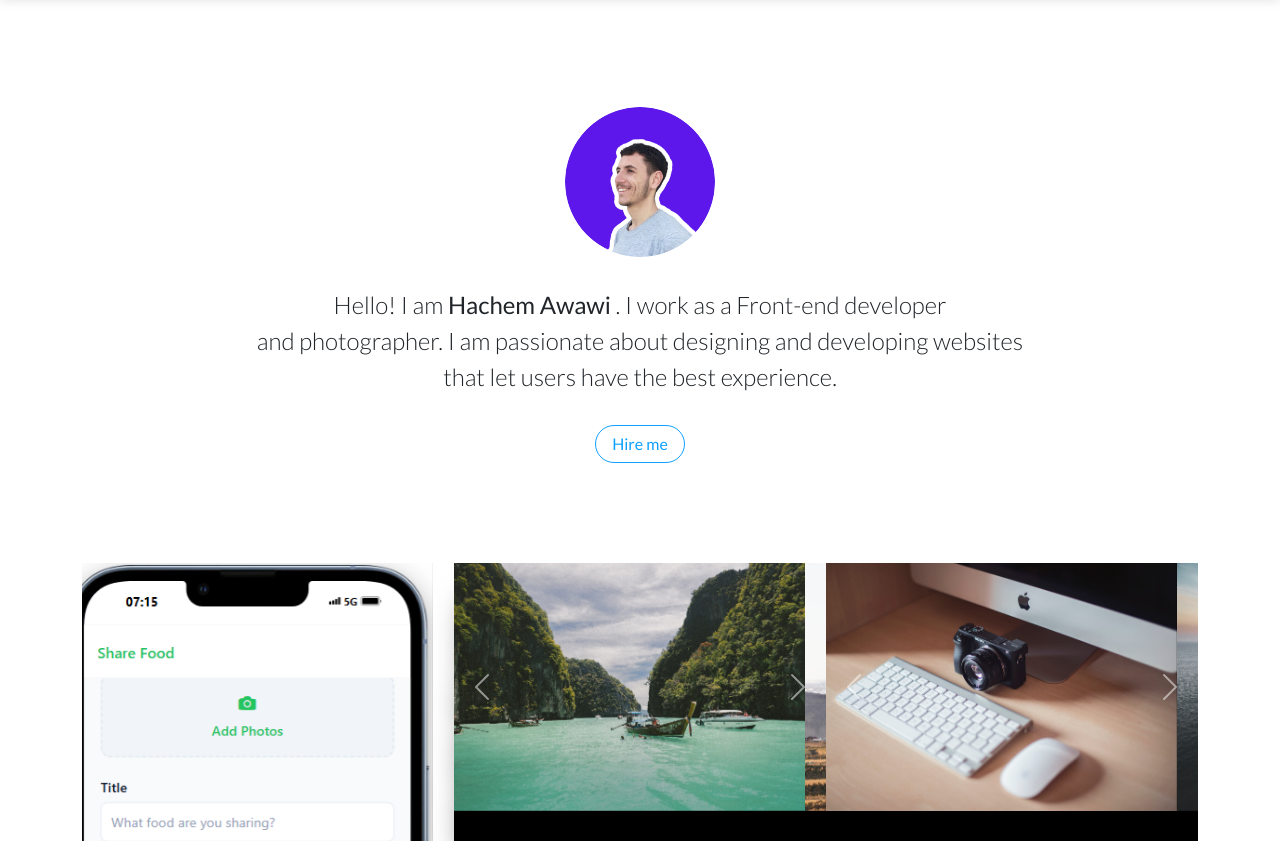
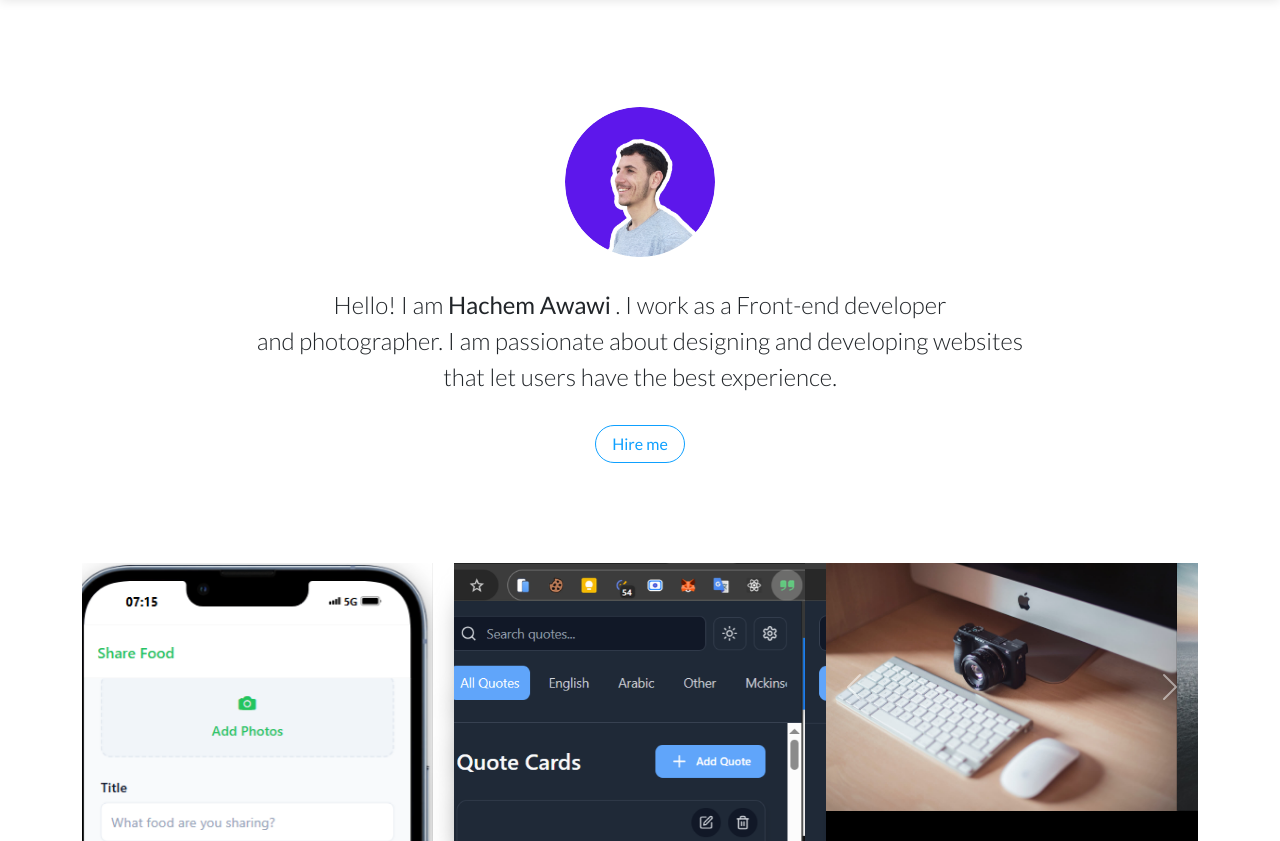
Before and after one commit to hachemawawi/portfolio, a plain HTML site: page index.html in a window 1280 px wide. Shown: the part 81-922 px from the top of the page. Drawn offline with Linux system fonts and the light colour scheme; files whose address does not match are found by name.

Commit message:
Update index.html

```diff
--- a/index.html
+++ b/index.html
@@ -84,13 +84,13 @@
                 <div id="carousel2" class="carousel slide" data-bs-ride="carousel">
                     <div class="carousel-inner">
                         <div class="carousel-item active">
-                            <img src="assets/img/nature/image2.jpg" class="d-block w-100 img-fluid image" alt="...">
+                            <img src="assets/img/quote-cards.PNG" class="d-block w-100 img-fluid image" alt="...">
                         </div>
                         <div class="carousel-item">
-                            <img src="assets/img/nature/image3.jpg" class="d-block w-100 img-fluid image" alt="...">
+                            <img src="assets/img/qc1.PNG" class="d-block w-100 img-fluid image" alt="...">
                         </div>
                         <div class="carousel-item">
-                            <img src="assets/img/nature/image4.jpg" class="d-block w-100 img-fluid image" alt="...">
+                            <img src="assets/img/qc2.PNG" class="d-block w-100 img-fluid image" alt="...">
                         </div>
                     </div>
                     <button class="carousel-control-prev" type="button" data-bs-target="#carousel2" data-bs-slide="prev">
```
